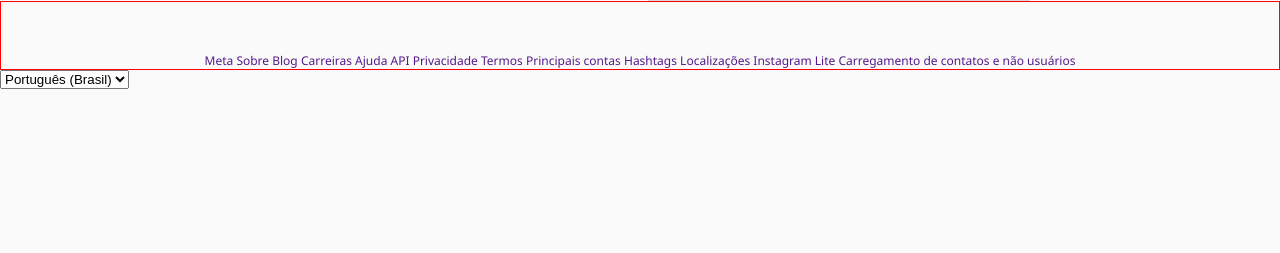
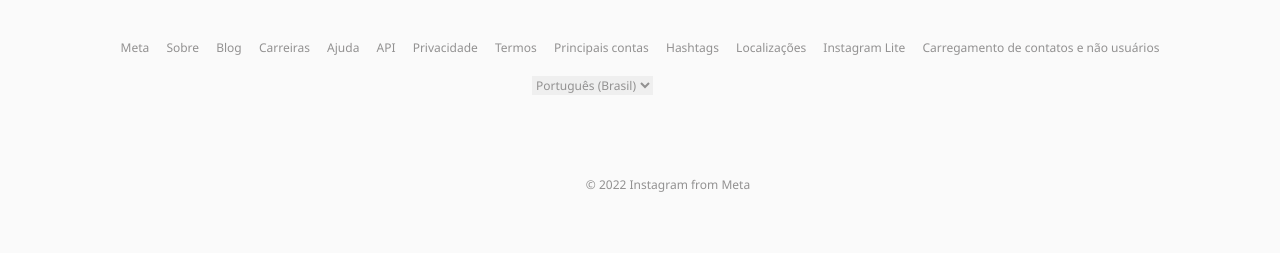
Before and after one commit to Renatorlf/Instagram, a plain HTML site: page index.html in a window 1280 px wide. Shown: the part 1182-1435 px from the top of the page. Before the commit the page ends 1271 px from the top, so only its background shows below. Drawn offline with Linux system fonts and the light colour scheme.

Commit message:
concluido

```diff
--- a/index.html
+++ b/index.html
@@ -10,7 +10,7 @@
 </head>
 <body>
     <div>
-        <img src="./img/celulares.png" alt="celulares" class="celulares">
+        <img src="./img/celulares3.png" alt="celulares" class="celulares">
     </div>
 
     <div id="main-content">
@@ -66,26 +66,27 @@
         </div>
     </div>
     <div id="links-botto">
-        <a href="">Meta</a>
-        <a href="">Sobre</a>
-        <a href="">Blog</a>
-        <a href="">Carreiras</a>
-        <a href="">Ajuda</a>
-        <a href="">API</a>
-        <a href="">Privacidade</a>
-        <a href="">Termos</a>
-        <a href="">Principais contas</a>
-        <a href="">Hashtags</a>
-        <a href="">Localizações</a>
-        <a href="">Instagram Lite</a>
-        <a href="">Carregamento de contatos e não usuários</a>
+        <a href="https://about.facebook.com/" target="_blank">Meta</a>
+        <a href="https://about.instagram.com/" target="_blank">Sobre</a>
+        <a href="https://about.instagram.com/blog" target="_blank">Blog</a>
+        <a href="https://about.instagram.com/about-us/careers">Carreiras</a>
+        <a href="https://help.instagram.com/" target="_blank">Ajuda</a>
+        <a href="https://developers.facebook.com/docs/instagram" target="_blank">API</a>
+        <a href="https://privacycenter.instagram.com/policy/?entry_point=ig_help_center_data_policy_redirect">Privacidade</a>
+        <a href="https://help.instagram.com/581066165581870">Termos</a>
+        <a href="https://www.instagram.com/directory/profiles/">Principais contas</a>
+        <a href="https://www.instagram.com/directory/hashtags/">Hashtags</a>
+        <a href="https://www.instagram.com/explore/locations/">Localizações</a>
+        <a href="https://www.instagram.com/web/lite/">Instagram Lite</a>
+        <a href="https://web.facebook.com/help/instagram/261704639352628?_rdc=1&_rdr">Carregamento de contatos e não usuários</a>
     </div>
-    <form>
-        <select name="indioma" id="indioma">
+    <form id="indiomas">
+        <select name="indioma" class="languagens">
             <option value="pt/br">Português (Brasil)</option>
         </select>
     </form>
-
+    <div class="end">
+        <p>© 2022 Instagram from Meta</p>
     </dir>
 </body>
 </html>
--- a/style.css
+++ b/style.css
@@ -10,11 +10,10 @@ body{
 .celulares{
   display: block;
   margin-left: 255px;
-  margin-top: 35px;
+  margin-top: 30px;
   float: left;
   width: 420px;
   padding: 0px;
-  border: 1px solid rebeccapurple;
 
 }
 
@@ -168,7 +167,6 @@ a{
 .botton-play{
   width: 150px;
   padding-left: 2px;
-
 }
 
 #links-botto{
@@ -177,5 +175,36 @@ a{
   text-align: center;
   font-family: 'Segoe UI', Tahoma, Geneva, Verdana, sans-serif;
   font-size: 12px;
-  border: 1px solid red;
 }
+
+#links-botto a{
+  margin: 7px;
+  color: #929191;
+}
+
+#indiomas{
+  width: 120px;
+  float: left;
+  margin-left: 532px;
+  margin-top: 20px;
+  margin-bottom: 60px;
+}
+
+.languagens{
+  font-family: 'Segoe UI', Tahoma, Geneva, Verdana, sans-serif;
+  font-size: 12px;
+  border: none;
+  color: #929191;
+}
+
+.end{
+  width: 170px;
+  float: right;
+  color: #929191;
+  font-family: 'Segoe UI', Tahoma, Geneva, Verdana, sans-serif;
+  font-size: 12px;
+  text-align: center;
+  margin-right: 527px;
+  margin-top: 21px;
+  margin-bottom: 60px;
+}
```
Also changed, not shown: img/celulares3.png (added).
